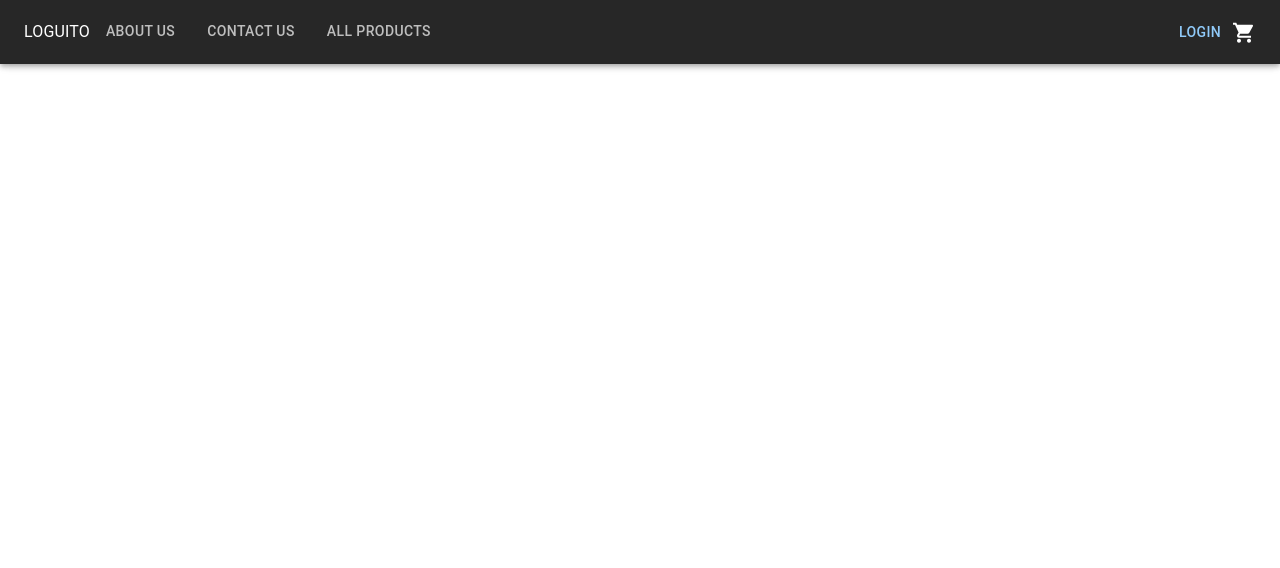
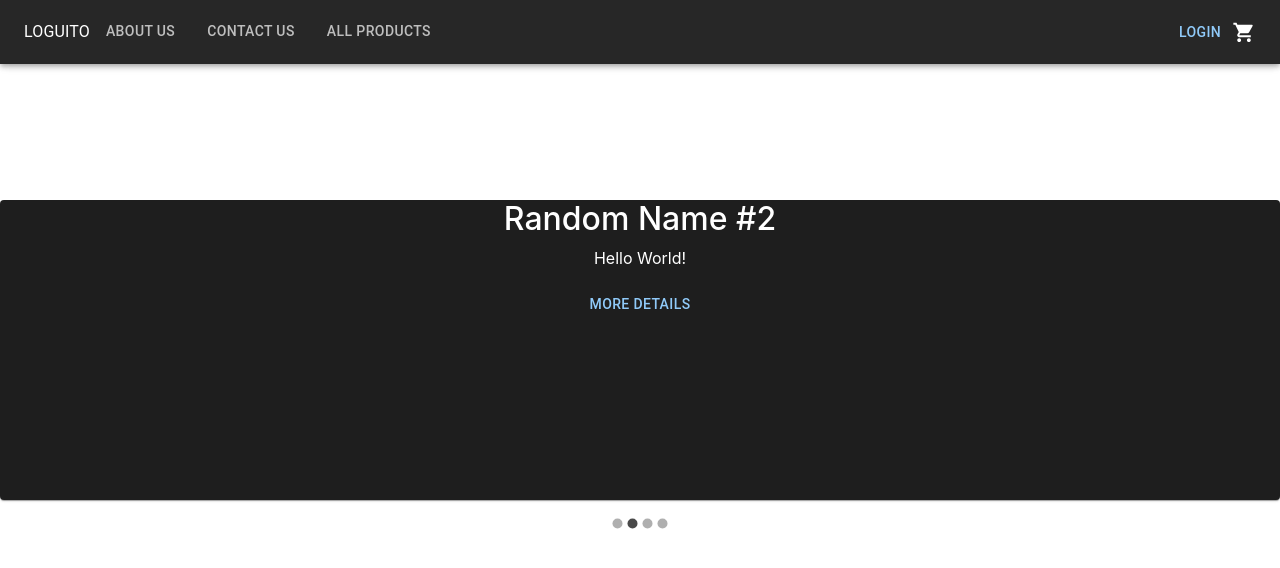
Before and after one commit to RodrigoRabellino/e-commerce-front, a React (Create React App) app: page / in a window 1280 px wide. Shown: the top 568 px of the page. Built offline with nearby package versions, Linux system fonts and the light colour scheme.

Commit message:
carousel

```diff
--- a/package.json
+++ b/package.json
@@ -12,8 +12,11 @@
     "@testing-library/react": "^13.0.0",
     "@testing-library/user-event": "^13.2.1",
     "axios": "^0.27.2",
+    "bootstrap": "^5.1.3",
     "react": "^18.2.0",
+    "react-bootstrap": "^2.4.0",
     "react-dom": "^18.2.0",
+    "react-material-ui-carousel": "^3.4.2",
     "react-redux": "^8.0.2",
     "react-router-dom": "^6.3.0",
     "react-scripts": "5.0.1",
--- a/public/index.html
+++ b/public/index.html
@@ -11,6 +11,12 @@
       user's mobile device or desktop. See https://developers.google.com/web/fundamentals/web-app-manifest/
     -->
     <link rel="manifest" href="%PUBLIC_URL%/manifest.json" />
+    <link
+      rel="stylesheet"
+      href="https://cdn.jsdelivr.net/npm/bootstrap@5.1.3/dist/css/bootstrap.min.css"
+      integrity="sha384-1BmE4kWBq78iYhFldvKuhfTAU6auU8tT94WrHftjDbrCEXSU1oBoqyl2QvZ6jIW3"
+      crossorigin="anonymous"
+    />
     <!--
       Notice the use of %PUBLIC_URL% in the tags above.
       It will be replaced with the URL of the `public` folder during the build.
--- a/src/App.js
+++ b/src/App.js
@@ -2,6 +2,7 @@ import "./App.css";
 import MyRoutes from "./MyRoutes";
 import Navbar from "./components/Navbar/Navbar";
 import { ThemeProvider, createTheme } from "@mui/material";
+import MyCarousel from "./components/homePage/MyCarousel";
 
 const myTheme = createTheme({
   palette: {
@@ -13,7 +14,8 @@ function App() {
   return (
     <ThemeProvider theme={myTheme}>
       <div className="App">
-      <Navbar/>
+        <Navbar />
+        <MyCarousel />
         <MyRoutes />
       </div>
     </ThemeProvider>
--- a/src/components/homePage/HomePage.jsx
+++ b/src/components/homePage/HomePage.jsx
@@ -1,7 +1,7 @@
 import React from "react";
 
 const HomePage = () => {
-  return <div>HomePage</div>;
+  return <div></div>;
 };
 
 export default HomePage;
--- /dev/null
+++ b/src/components/homePage/MyCarousel.jsx
@@ -0,0 +1,49 @@
+import React from "react";
+import Carousel from "react-material-ui-carousel";
+import { Paper, Button } from "@mui/material";
+
+function MyCarousel(props) {
+  var items = [
+    {
+      name: "Random Name #1",
+      description: "Probably the most random thing you have ever seen!",
+    },
+    {
+      name: "Random Name #2",
+      description: "Hello World!",
+    },
+    {
+      name: "Random Name #3",
+      description: "Hello World!",
+    },
+    {
+      name: "Random Name #4",
+      description: "Hello World!",
+    },
+  ];
+
+  return (
+    <Carousel
+      sx={{
+        marginTop: "200px",
+      }}
+    >
+      {items.map((item, i) => (
+        <Item key={i} item={item} />
+      ))}
+    </Carousel>
+  );
+}
+
+function Item(props) {
+  return (
+    <Paper sx={{ height: "300px" }}>
+      <h2>{props.item.name}</h2>
+      <p>{props.item.description}</p>
+
+      <Button className="CheckButton">More Details</Button>
+    </Paper>
+  );
+}
+
+export default MyCarousel;
```
Also changed, not shown: 2 other files (tests, documents, lock files or other folders).
